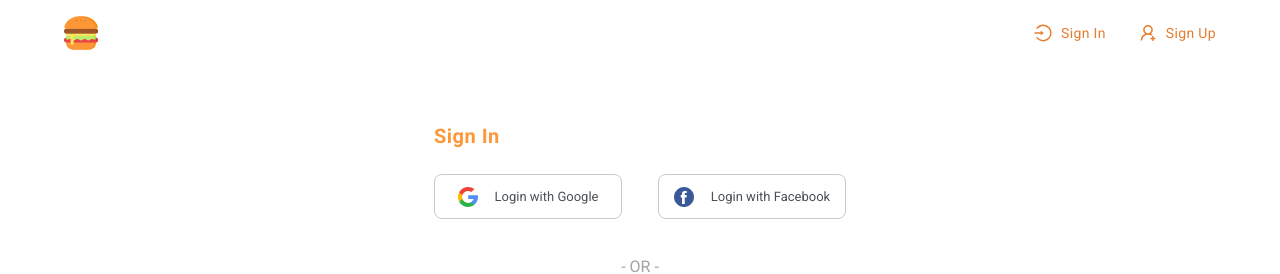
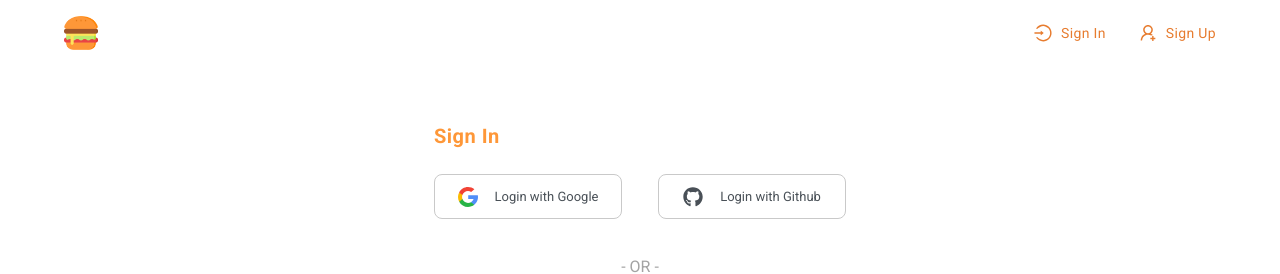
Before and after one commit to Sall99/app-burger-builder, a Next.js app: page /auth/sign-in in a window 1280 px wide. Shown: the top 274 px of the page. Built offline with nearby package versions, Linux system fonts and the light colour scheme; no server answers.

Commit message:
feat(social login): added social login

```diff
--- a/package.json
+++ b/package.json
@@ -56,7 +56,7 @@
         "react-hook-form": "^7.49.0",
         "react-hot-toast": "^2.4.1",
         "react-i18next": "^13.3.1",
-        "react-icons": "^4.11.0",
+        "react-icons": "^4.12.0",
         "react-redux": "^9.0.4",
         "react-svg": "^15.1.10",
         "redux": "^5.0.0",
--- a/src/components/ui/container/auth-container.tsx
+++ b/src/components/ui/container/auth-container.tsx
@@ -1,7 +1,10 @@
 'use client'
 import { FC } from 'react'
 import Link from 'next/link'
+import { signIn } from 'next-auth/react'
 import { usePathname } from 'next/navigation'
+import { FaGithub } from 'react-icons/fa'
+
 import Image from 'next/image'
 
 interface AuthContainerProps {
@@ -27,7 +30,9 @@ export const AuthContainer: FC<AuthContainerProps> = ({ children, h1 }) => {
                 <h1 className="text-xl mb-6 tracking-wide text-primary-100 font-semibold">{h1}</h1>
                 <div className="flex flex-col items-center">
                     <div className="flex flex-col md:flex-row items-center gap-4 md:gap-9">
-                        <button className="log-with-btn">
+                        <button
+                            className="log-with-btn"
+                            onClick={() => signIn('google', { callbackUrl: '/' })}>
                             <Image
                                 src="/svg/googleIcon.svg"
                                 priority
@@ -37,15 +42,11 @@ export const AuthContainer: FC<AuthContainerProps> = ({ children, h1 }) => {
                             />
                             <span>Login with Google</span>
                         </button>
-                        <button className="log-with-btn">
-                            <Image
-                                src="/svg/facebookIcon.svg"
-                                priority
-                                width={20}
-                                height={20}
-                                alt=""
-                            />
-                            <span>Login with Facebook</span>
+                        <button
+                            className="log-with-btn"
+                            onClick={() => signIn('github', { callbackUrl: '/' })}>
+                            <FaGithub className="text-xl" />
+                            <span>Login with Github</span>
                         </button>
                     </div>
                     <h1 className="mt-9 text-gray-400">- OR -</h1>
```
Also changed, not shown: 1 other file (tests, documents, lock files or other folders).
